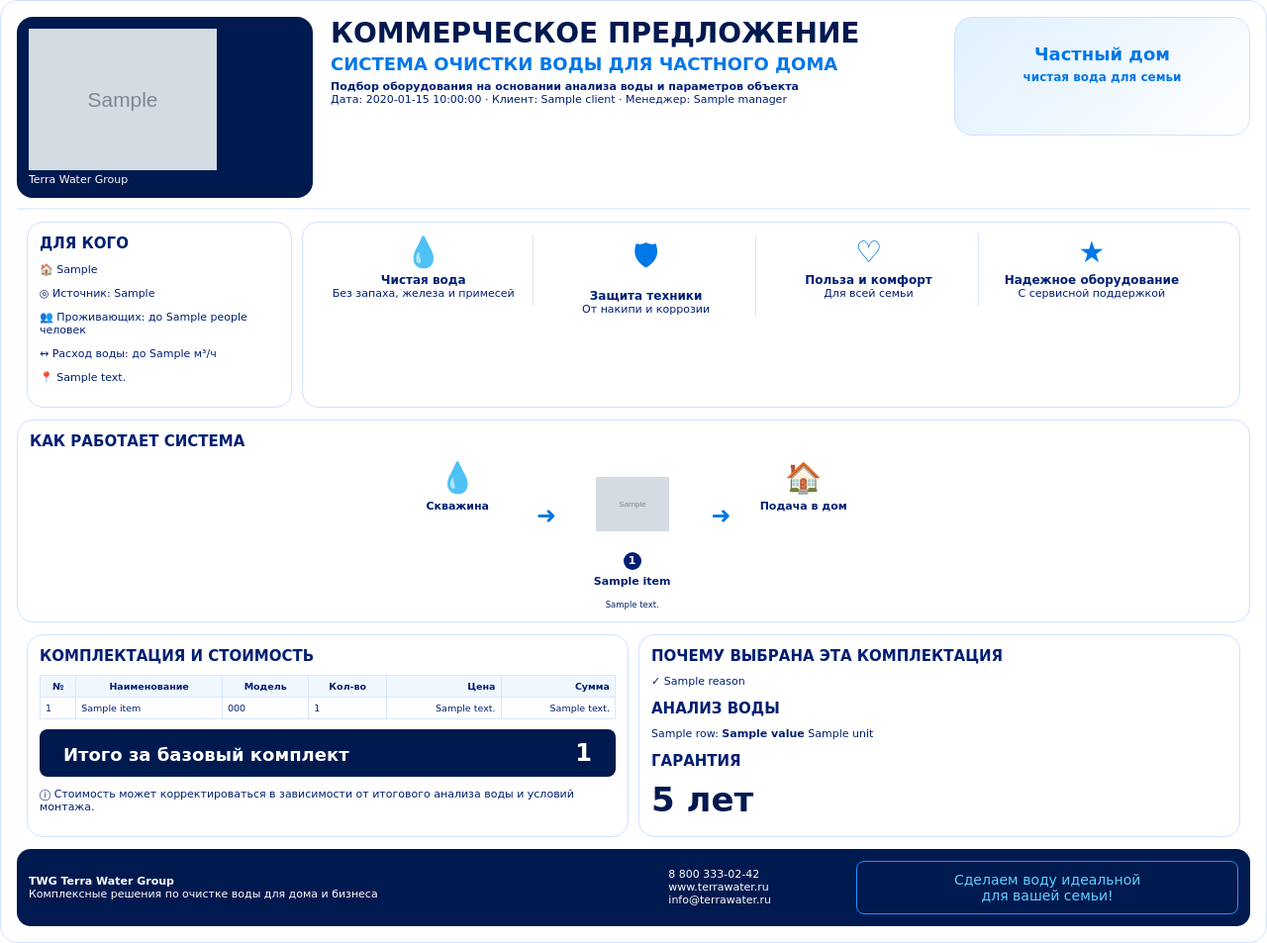
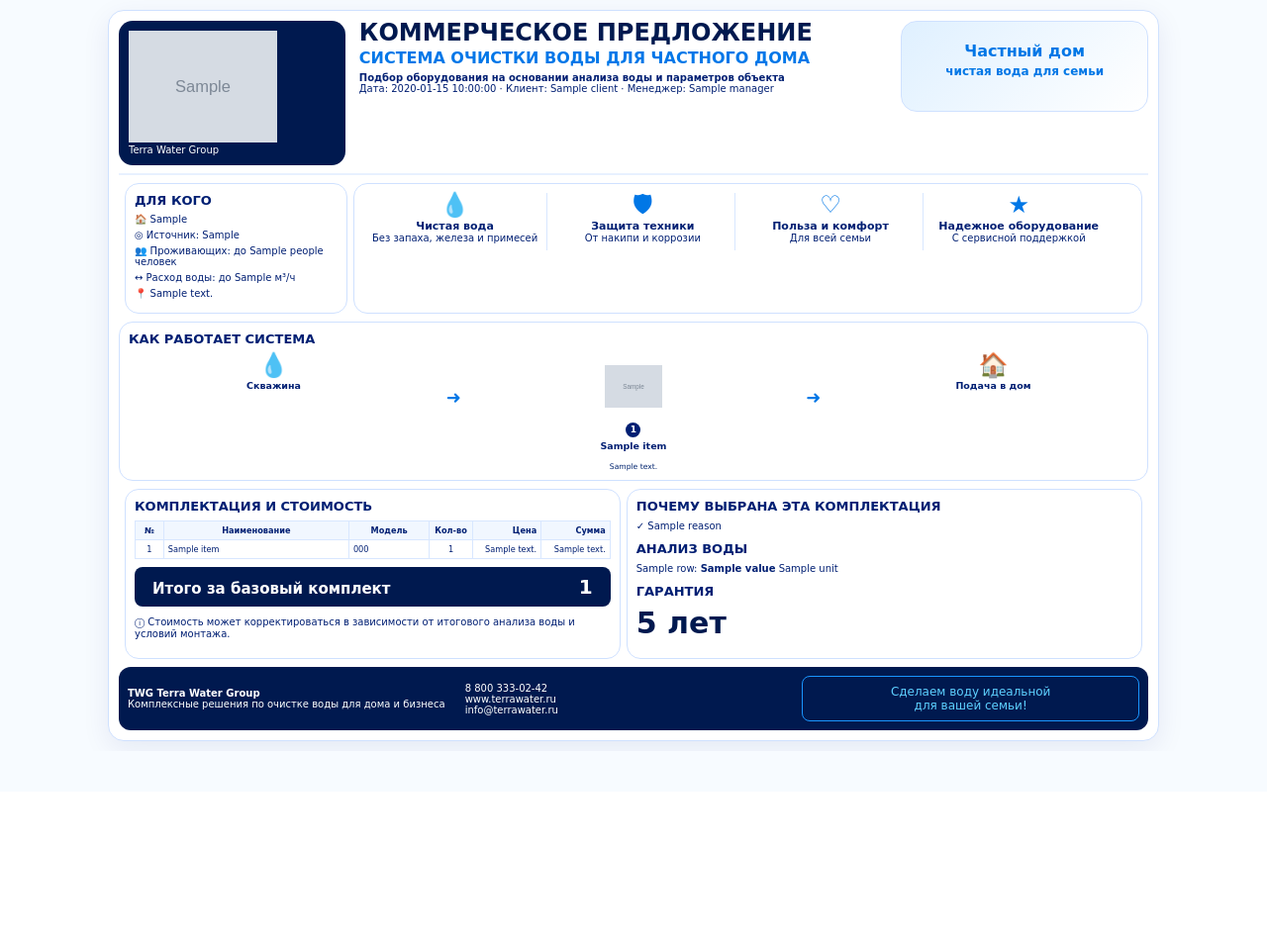
Before and after one commit to Arromanov1985/twg, a Python web app: template templates/kp_template.html in a window 1280 px wide. Shown: the whole page at 99% size. After the commit the page ends 759 px from the top, so only its background shows below. Run offline with Jinja, Linux system fonts and the light colour scheme; the template is opened without the code that fills it: most values are stand-ins (such as "Sample title", 1, 10 or a date in 2020); grey boxes marked "Sample" are stand-in pictures.

Commit message:
Fix KP template width for A4 landscape

```diff
--- a/templates/kp_template.html
+++ b/templates/kp_template.html
@@ -4,54 +4,67 @@
   <meta charset="utf-8">
   <title>КП TerraWater</title>
   <style>
-    @page { size: A4 landscape; margin: 8mm; }
+    @page { size: A4 landscape; margin: 6mm; }
     * { box-sizing: border-box; }
-    body { font-family: DejaVu Sans, Arial, sans-serif; margin: 0; color: #001f73; background: #ffffff; font-size: 11px; }
-    .page { width: 100%; border: 1px solid #cfe1ff; border-radius: 18px; padding: 16px; }
-    .header { display: table; width: 100%; padding-bottom: 10px; border-bottom: 2px solid #e8f1ff; }
+    html, body { margin: 0; padding: 0; width: 100%; overflow-x: hidden; }
+    body { font-family: DejaVu Sans, Arial, sans-serif; color: #001f73; background: #ffffff; font-size: 10px; }
+    .page { width: 100%; max-width: 281mm; min-height: 195mm; margin: 0 auto; border: 1px solid #cfe1ff; border-radius: 16px; padding: 10px; overflow: hidden; }
+    .header { display: table; table-layout: fixed; width: 100%; padding-bottom: 8px; border-bottom: 2px solid #e8f1ff; }
     .logo, .title, .photo { display: table-cell; vertical-align: top; }
-    .logo { width: 24%; background: #00194f; border-radius: 16px; padding: 12px; color: white; }
-    .logo img { width: 190px; height: auto; }
-    .title { width: 52%; padding: 0 18px; }
-    h1 { margin: 0; font-size: 28px; color: #00194f; text-transform: uppercase; }
-    h2 { margin: 4px 0 6px; font-size: 18px; color: #0277e8; text-transform: uppercase; }
-    .subtitle { font-size: 11px; font-weight: bold; }
+    .logo { width: 22%; background: #00194f; border-radius: 14px; padding: 10px; color: white; }
+    .logo img { width: 150px; max-width: 100%; height: auto; }
+    .title { width: 54%; padding: 0 14px; }
+    h1 { margin: 0; font-size: 24px; color: #00194f; text-transform: uppercase; line-height: 1.05; }
+    h2 { margin: 4px 0 5px; font-size: 16px; color: #0277e8; text-transform: uppercase; line-height: 1.1; }
+    .subtitle { font-size: 10px; font-weight: bold; }
     .photo { width: 24%; text-align: right; }
-    .house-box { height: 120px; border-radius: 18px; background: linear-gradient(135deg, #dff0ff, #ffffff); border: 1px solid #cfe1ff; padding: 26px 10px; text-align: center; font-size: 18px; font-weight: bold; color: #0077e6; }
-    .top-grid { display: table; width: 100%; margin-top: 12px; border-spacing: 10px 0; }
-    .client-card, .benefits { display: table-cell; border: 1px solid #cfe1ff; border-radius: 16px; padding: 12px; vertical-align: top; }
+    .house-box { height: 92px; border-radius: 16px; background: linear-gradient(135deg, #dff0ff, #ffffff); border: 1px solid #cfe1ff; padding: 20px 8px; text-align: center; font-size: 16px; font-weight: bold; color: #0077e6; }
+    .top-grid { display: table; table-layout: fixed; width: 100%; margin-top: 8px; border-spacing: 6px 0; }
+    .client-card, .benefits { display: table-cell; border: 1px solid #cfe1ff; border-radius: 14px; padding: 9px; vertical-align: top; }
     .client-card { width: 22%; }
+    .client-card p { margin: 5px 0; }
     .benefits { width: 78%; }
-    .card-title { font-size: 15px; font-weight: bold; text-transform: uppercase; margin-bottom: 8px; }
-    .benefit { display: inline-block; width: 24%; text-align: center; border-right: 1px solid #d8e7ff; min-height: 72px; vertical-align: top; }
+    .card-title { font-size: 13px; font-weight: bold; text-transform: uppercase; margin-bottom: 6px; }
+    .benefit { display: inline-block; width: 24%; text-align: center; border-right: 1px solid #d8e7ff; min-height: 58px; vertical-align: top; }
     .benefit:last-child { border-right: 0; }
-    .icon { font-size: 30px; color: #0077e6; }
-    .benefit b { display: block; font-size: 12px; margin-top: 4px; }
-    .section { margin-top: 12px; border: 1px solid #cfe1ff; border-radius: 16px; padding: 12px; }
-    .section-title { font-size: 15px; font-weight: bold; text-transform: uppercase; margin-bottom: 10px; }
-    .flow { white-space: nowrap; text-align: center; }
-    .equipment-step { display: inline-block; width: 11.5%; vertical-align: top; text-align: center; margin-right: .5%; }
-    .equipment-step img { max-width: 74px; height: 90px; object-fit: contain; }
-    .num { display: inline-block; background: #001f73; color: white; border-radius: 50%; width: 18px; height: 18px; line-height: 18px; font-weight: bold; }
-    .model { font-weight: bold; margin-top: 5px; min-height: 25px; }
-    .desc { font-size: 8.5px; color: #00246e; white-space: normal; }
-    .arrow { display: inline-block; color: #0077e6; font-size: 24px; vertical-align: middle; margin: 42px 3px 0 0; }
-    .bottom { display: table; width: 100%; border-spacing: 10px 0; margin-top: 12px; }
-    .cost, .why { display: table-cell; vertical-align: top; border: 1px solid #cfe1ff; border-radius: 16px; padding: 12px; }
-    .cost { width: 50%; }
-    .why { width: 50%; }
-    table { width: 100%; border-collapse: collapse; font-size: 9.5px; }
+    .icon { font-size: 24px; color: #0077e6; line-height: 1; }
+    .benefit b { display: block; font-size: 11px; margin-top: 3px; }
+    .section { margin-top: 8px; border: 1px solid #cfe1ff; border-radius: 14px; padding: 9px; }
+    .section-title { font-size: 13px; font-weight: bold; text-transform: uppercase; margin-bottom: 7px; }
+    .flow { display: table; table-layout: fixed; width: 100%; text-align: center; }
+    .equipment-step, .arrow { display: table-cell; vertical-align: top; text-align: center; }
+    .equipment-step { width: 10%; }
+    .equipment-step img { max-width: 58px; height: 68px; object-fit: contain; }
+    .num { display: inline-block; background: #001f73; color: white; border-radius: 50%; width: 15px; height: 15px; line-height: 15px; font-size: 9px; font-weight: bold; }
+    .model { font-weight: bold; margin-top: 4px; min-height: 22px; font-size: 9.5px; line-height: 1.15; overflow-wrap: anywhere; }
+    .desc { font-size: 7.6px; color: #00246e; line-height: 1.15; overflow-wrap: anywhere; }
+    .arrow { width: 2.4%; color: #0077e6; font-size: 18px; padding-top: 34px; }
+    .bottom { display: table; table-layout: fixed; width: 100%; border-spacing: 6px 0; margin-top: 8px; }
+    .cost, .why { display: table-cell; vertical-align: top; border: 1px solid #cfe1ff; border-radius: 14px; padding: 9px; }
+    .cost { width: 49%; }
+    .why { width: 51%; }
+    table { width: 100%; border-collapse: collapse; font-size: 8.2px; table-layout: fixed; }
     th { background: #f1f7ff; color: #001f73; font-weight: bold; }
-    th, td { border: 1px solid #d8e7ff; padding: 5px; }
-    td.price, th.price { text-align: right; }
-    .total { margin-top: 10px; background: #00194f; color: white; border-radius: 8px; padding: 10px 14px; font-size: 18px; font-weight: bold; display: table; width: 100%; }
+    th, td { border: 1px solid #d8e7ff; padding: 4px; overflow-wrap: anywhere; }
+    th:nth-child(1), td:nth-child(1) { width: 6%; text-align: center; }
+    th:nth-child(2), td:nth-child(2) { width: 39%; }
+    th:nth-child(3), td:nth-child(3) { width: 17%; }
+    th:nth-child(4), td:nth-child(4) { width: 9%; text-align: center; }
+    th:nth-child(5), td:nth-child(5), th:nth-child(6), td:nth-child(6) { width: 14.5%; }
+    td.price, th.price { text-align: right; white-space: nowrap; }
+    .total { margin-top: 8px; background: #00194f; color: white; border-radius: 8px; padding: 8px 12px; font-size: 15px; font-weight: bold; display: table; width: 100%; }
     .total span { display: table-cell; }
-    .total .amount { text-align: right; font-size: 24px; }
-    .analysis-grid { columns: 2; margin-top: 6px; }
-    .reason { margin: 6px 0; }
-    .footer { margin-top: 12px; background: #00194f; color: white; border-radius: 14px; padding: 12px; display: table; width: 100%; }
-    .footer div { display: table-cell; vertical-align: middle; }
-    .cta { text-align: center; color: #5ed0ff; font-size: 14px; border: 1px solid #1a96ff; border-radius: 8px; padding: 10px; }
+    .total .amount { text-align: right; font-size: 20px; white-space: nowrap; }
+    .analysis-grid { columns: 2; margin-top: 5px; }
+    .analysis-grid div { break-inside: avoid; margin-bottom: 2px; }
+    .reason { margin: 4px 0; }
+    .footer { margin-top: 8px; background: #00194f; color: white; border-radius: 12px; padding: 9px; display: table; table-layout: fixed; width: 100%; }
+    .footer div { display: table-cell; vertical-align: middle; width: 33%; }
+    .cta { text-align: center; color: #5ed0ff; font-size: 12px; border: 1px solid #1a96ff; border-radius: 8px; padding: 8px; }
+    @media screen {
+      body { padding: 10px; background: #f7fbff; }
+      .page { background: #fff; box-shadow: 0 8px 28px rgba(0, 31, 115, .08); }
+    }
   </style>
 </head>
 <body>
@@ -92,7 +105,7 @@
         <span class="arrow">➜</span>
         <span class="equipment-step">
           {% if item.image_uri %}<img src="{{ item.image_uri }}">{% endif %}
-          <div><span class="num">{{ item.num }}</span></div>
+          <div><span class="num">{{ loop.index }}</span></div>
           <div class="model">{{ item.name }}</div>
           <div class="desc">{{ item.description }}</div>
         </span>
@@ -107,7 +120,7 @@
       <table>
         <tr><th>№</th><th>Наименование</th><th>Модель</th><th>Кол-во</th><th class="price">Цена</th><th class="price">Сумма</th></tr>
         {% for item in equipment %}
-        <tr><td>{{ item.num }}</td><td>{{ item.name }}</td><td>{{ item.code }}</td><td>1</td><td class="price">{{ item.price_text }}</td><td class="price">{{ item.price_text }}</td></tr>
+        <tr><td>{{ loop.index }}</td><td>{{ item.name }}</td><td>{{ item.code }}</td><td>1</td><td class="price">{{ item.price_text }}</td><td class="price">{{ item.price_text }}</td></tr>
         {% endfor %}
       </table>
       <div class="total"><span>Итого за базовый комплект</span><span class="amount">{{ total_text }}</span></div>
@@ -116,12 +129,12 @@
     <div class="why">
       <div class="section-title">Почему выбрана эта комплектация</div>
       {% for reason in reasons %}<div class="reason">✓ {{ reason }}</div>{% endfor %}
-      <div class="section-title" style="margin-top:12px">Анализ воды</div>
+      <div class="section-title" style="margin-top:10px">Анализ воды</div>
       <div class="analysis-grid">
         {% for row in analysis_rows %}<div>{{ row.label }}: <b>{{ row.value }}</b> {{ row.unit }}</div>{% endfor %}
       </div>
-      <div class="section-title" style="margin-top:12px">Гарантия</div>
-      <div style="font-size:34px;font-weight:bold;color:#00194f">5 лет</div>
+      <div class="section-title" style="margin-top:10px">Гарантия</div>
+      <div style="font-size:30px;font-weight:bold;color:#00194f">5 лет</div>
     </div>
   </div>
 
```
